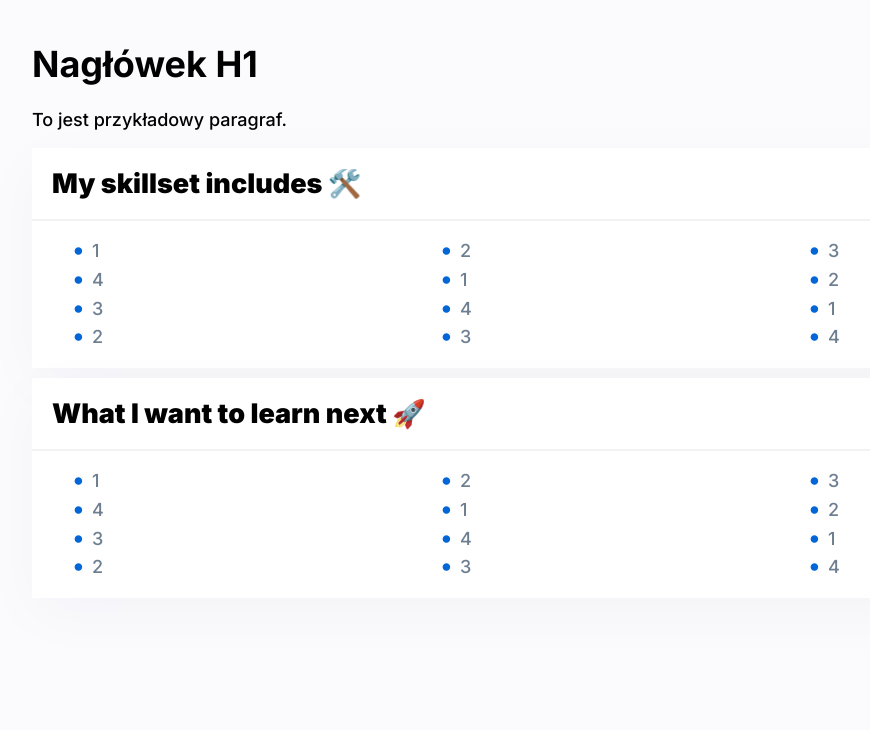
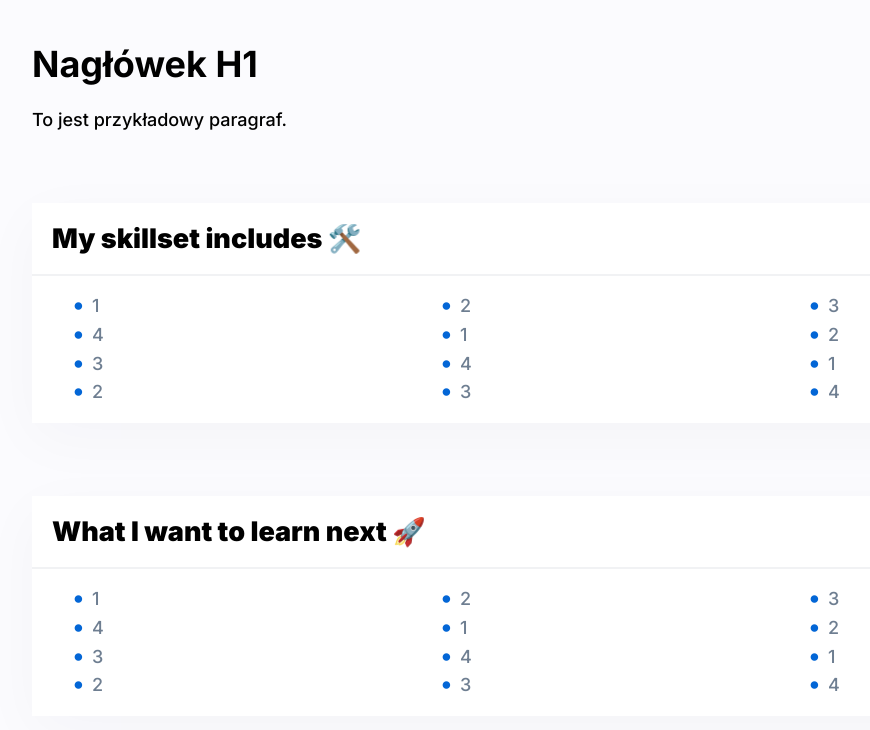
Before and after one commit to MarcinJankowski00/personal-homepage, a React (Create React App) app: page / in a window 1280 px wide. Shown: the top 730 px of the page, without its empty margins (20-890 px from the left). Built offline with nearby package versions, Linux system fonts and the light colour scheme.

Commit message:
small visual changes

```diff
--- a/src/List/styled.js
+++ b/src/List/styled.js
@@ -17,6 +17,6 @@ export const Item = styled.li`
         line-height: 17px;
         position: absolute;
         margin-left: -20px;
-        color: ${({ theme }) => theme.color.listdot};
+        color: ${({ theme }) => theme.color.blue};
     }
 `;
--- a/src/Section/styled.js
+++ b/src/Section/styled.js
@@ -1,7 +1,7 @@
 import styled from "styled-components";
 
 export const Segment = styled.section`
-    margin: 10px 0;
+    margin: 73px 0;
     background-color: ${({ theme }) => theme.color.white};
     box-shadow: 0px 16px 58px 0px #090A3308;
 `;
--- a/src/theme.js
+++ b/src/theme.js
@@ -4,7 +4,7 @@ export const theme = {
         headerunderline: "#D1D5DA4D",
         textsecondary: "#6E7E91",
         appbackground: "#FBFBFE",
-        listdot: "#0366D6",
+        blue: "#0366D6",
         white: "#FFFFFF",
         darkerGrey: "#7E839A",
         scienceBlue: "#0044CC",
```
